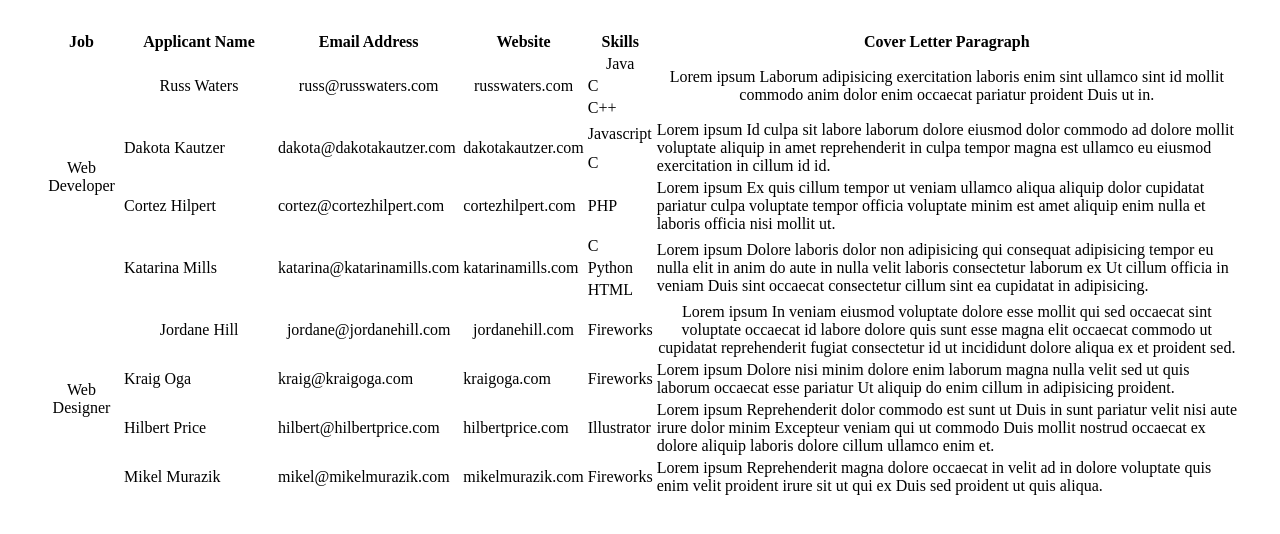
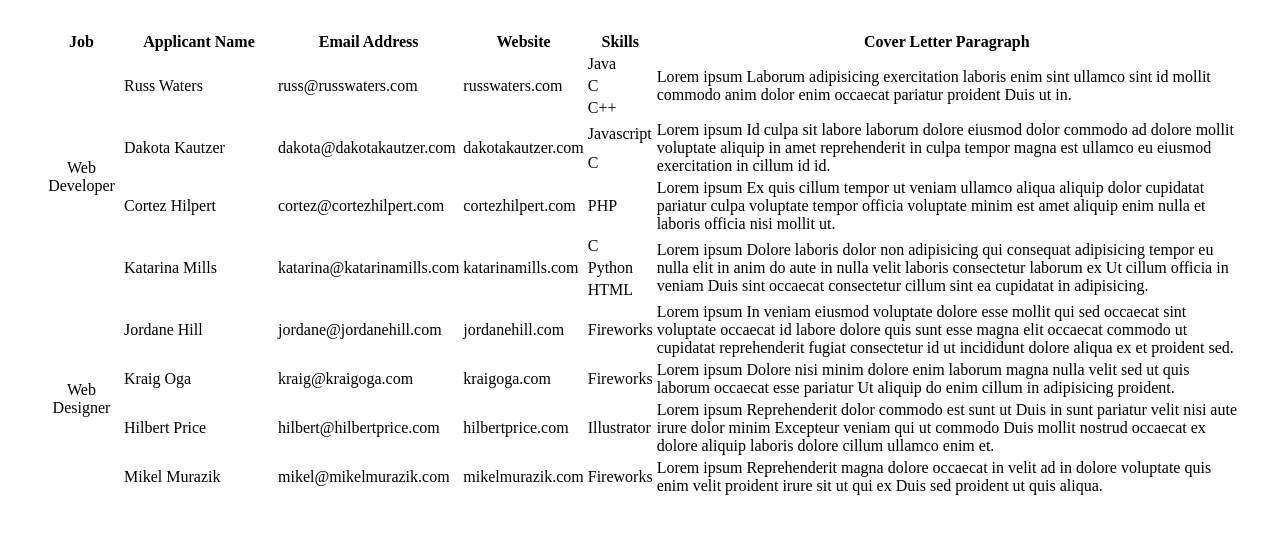
Before and after one commit to faluoke/Objective-code, a React (Create React App) app: page / in a window 1280 px wide. Shown: the top 534 px of the page. Built offline with nearby package versions, Linux system fonts and the light colour scheme.

Commit message:
fixed first applicant name alignment

```diff
--- a/src/components/Job.js
+++ b/src/components/Job.js
@@ -40,8 +40,10 @@ function Job(props) {
   return (
     <>
       {/* displays job-name & first applicant information */}
-      <tr className="job-name">
-        <td rowSpan={totalSkillCount.length}>{props.jobName}</td>
+      <tr>
+        <td className="job-name" rowSpan={totalSkillCount.length}>
+          {props.jobName}
+        </td>
         <td className="applicant-name" rowSpan={applicantSkillCount.length}>
           {props.applicants[0].name}
         </td>
```
